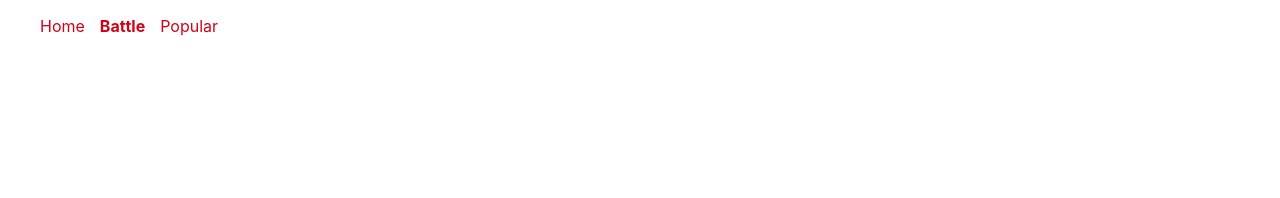
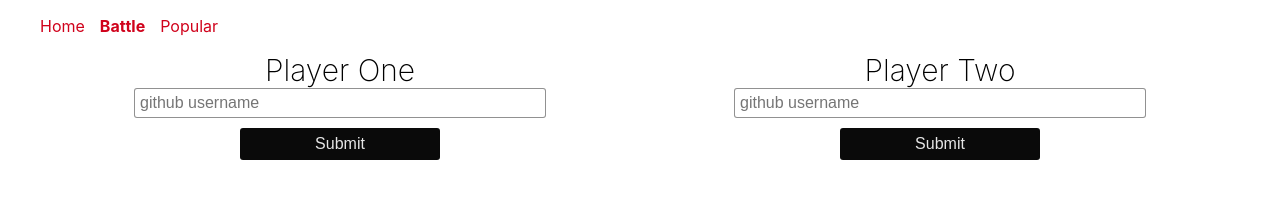
Before and after one commit to bryan-pegg23/personalityTestWeb, a React app in the folder web/: page /#/battle in a window 1280 px wide. Built offline with nearby package versions, Linux system fonts and the light colour scheme.

Commit message:
state management and disappearing text on battle page

```diff
--- a/web/src/app.css
+++ b/web/src/app.css
@@ -24,6 +24,34 @@ a {
 .row {
   display: flex;
   justify-content: space-around;
+}
+
+.column {
+  display: flex;
+  flex-direction: column;
+  width: 500px;
+  align-items: center;
+}
+
+.column input {
+  border-radius: 3px;
+  margin-left: 10px 0;
+  padding: 5px;
+  border: 1px solid rgba(0, 0, 0, 0.43);
+  font-size: 16px;
+  width: 80%;
+}
+
+.column label {
+  text-align: center;
+  font-size: 30px;
+  font-weight: 200;
+}
+
+.header {
+  text-align: center;
+  font-size: 30px;
+  font-weight: 200;
 }
 
 .languages {
--- a/web/src/components/Battle.js
+++ b/web/src/components/Battle.js
@@ -1,4 +1,64 @@
 import React from 'react'
+import PropTypes from 'prop-types'
+
+class PlayerInput extends React.Component {
+
+  constructor (props) {
+    super(props)
+
+    this.state = {
+      username: ''
+    }
+
+    this.handleChange = this.handleChange.bind(this)
+    this.handleSubmit = this.handleSubmit.bind(this)
+  }
+
+  handleChange (event) {
+    const value = event.target.value
+    this.setState({username: value})
+  }
+
+  handleSubmit (event) {
+    event.preventDefault()
+
+    this.props.onSubmit(
+      this.props.id,
+      this.state.username
+    )
+  }
+
+  render () {
+    return (
+      <form className='column' onSubmit={this.handleSubmit}>
+        <label className='header' htmlFor='username'>
+          {this.props.label}
+        </label>
+        <input
+          id='username'
+          placeholder='github username'
+          type='text'
+          value={this.state.useranme}
+          autoComplete='off'
+          onChange={this.handleChange}
+        />
+        <button
+          className='button'
+          type='submit'
+          disabled={!this.state.username}
+        >
+        Submit
+        </button>
+      </form>
+    )
+  }
+}
+
+PlayerInput.propTypes = {
+  id: PropTypes.string.isRequired,
+  label: PropTypes.string.isRequired,
+  onSubmit: PropTypes.func.isRequired
+}
 
 class Battle extends React.Component {
   constructor (props) {
@@ -24,10 +84,24 @@ class Battle extends React.Component {
   }
 
   render () {
+    const playerOneName = this.state.playerOneName
+    const playerTwoName = this.state.playerTwoName
     return (
       <div>
         <div className='row'>
+          {!playerOneName &&
+          <PlayerInput
+            id='playerOne'
+            label='Player One'
+            onSubmit={this.handleSubmit}
+          />}
 
+          {!playerTwoName &&
+          <PlayerInput
+            id='playerTwo'
+            label='Player Two'
+            onSubmit={this.handleSubmit}
+          />}
         </div>
       </div>
     )
```
